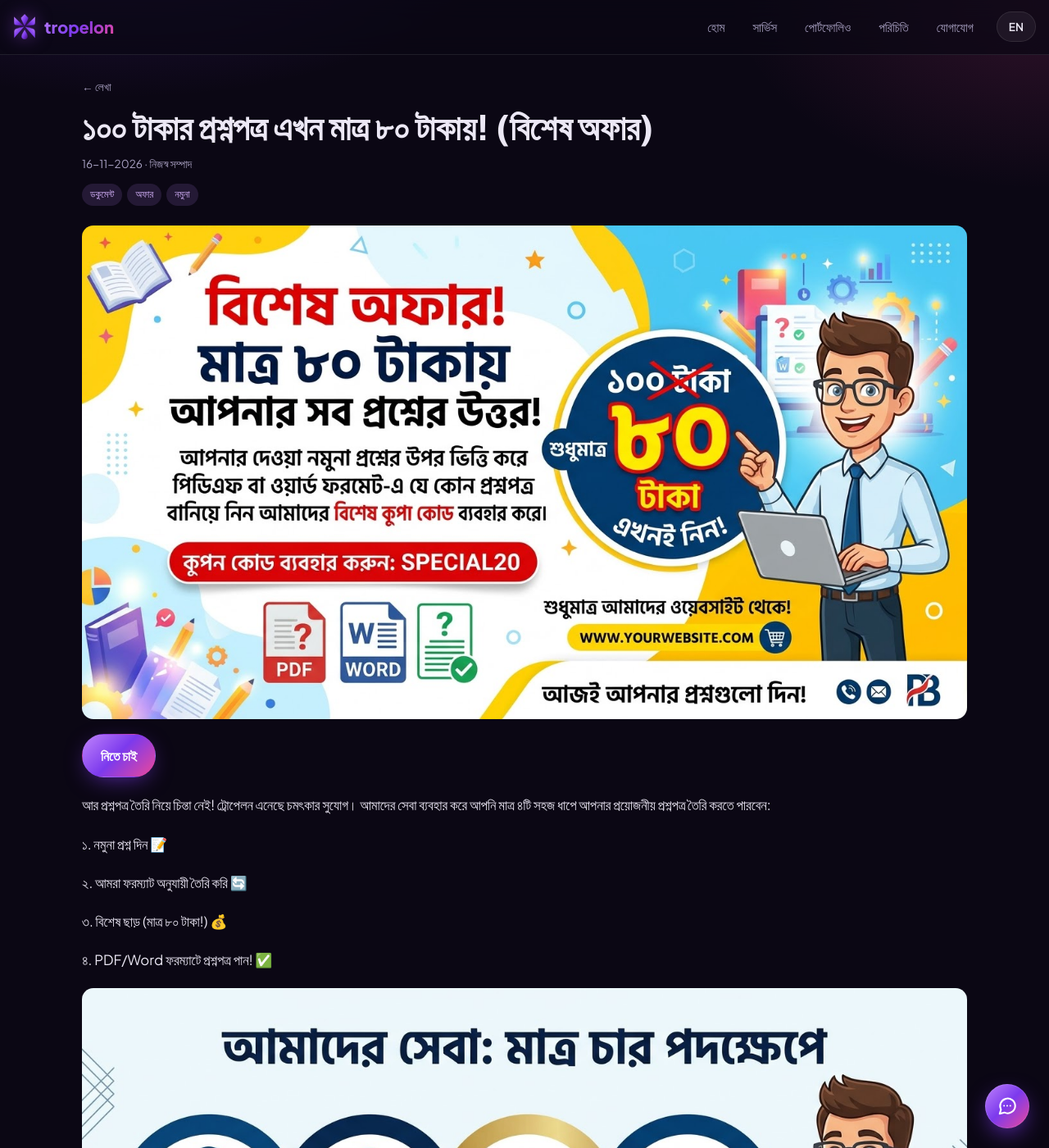
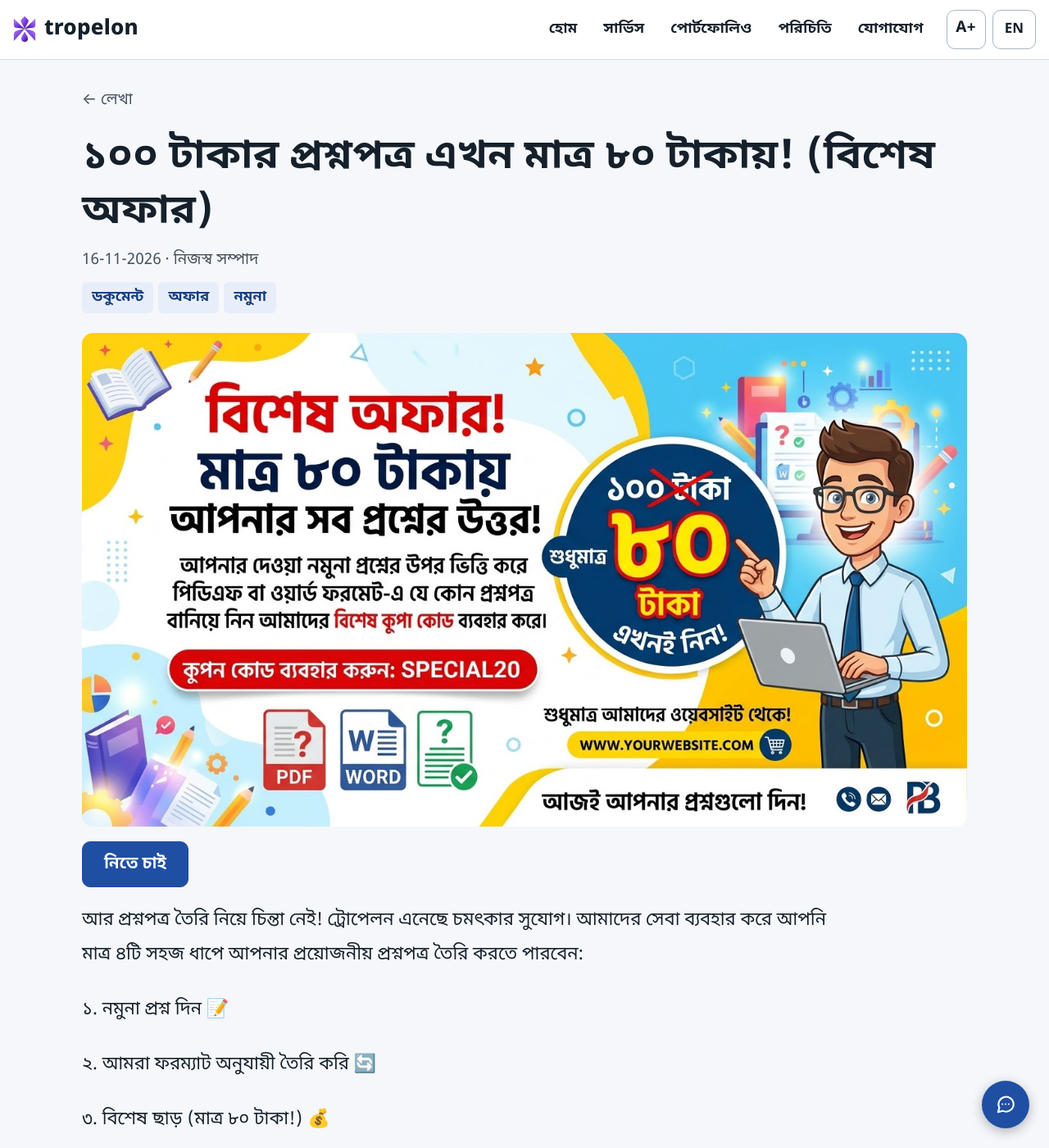
Before and after one commit to tropelon/Ponzile, a Jekyll site: the page built from _posts/2026-11-16-20261116-134505.md, in a window 1280 px wide and 1400 px high. Shown: the whole window at 82% size. Built offline with Jekyll 4.4.1, drawn with Linux system fonts in a browser that asks for light colours.

Commit message:
Update default.html

```diff
--- a/_layouts/default.html
+++ b/_layouts/default.html
@@ -1,6 +1,6 @@
 <!doctype html>
 {%- comment -%} theme: light থাকলে নতুন হালকা নকশা (site.css), না থাকলে আগের নকশা (style.css) {%- endcomment -%}
-{%- assign th = page.theme | default: 'dark' -%}
+{%- assign th = page.theme | default: 'light' -%}
 <html lang="bn" data-theme="{{ th }}">
 <head>
   <meta name="google-site-verification" content="DJgyFhgQbMGZ1hwf3jKXx_yE3KFpc_1qSY7UXkVayDk" />
```
